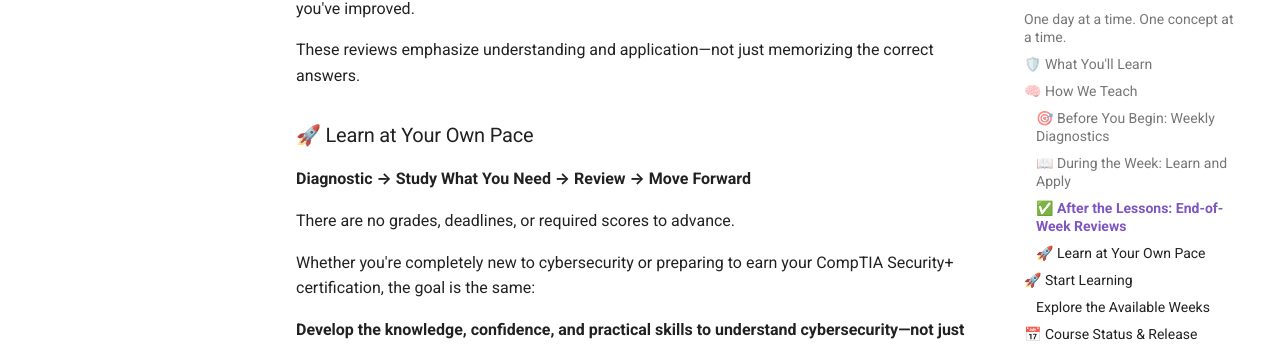
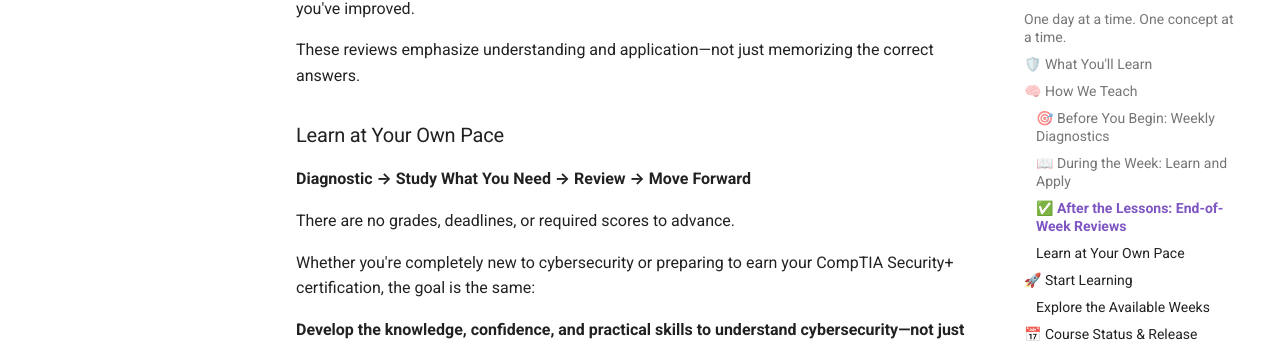
Before and after one commit to ghostparticle404/security-plus-study-academy, an MkDocs documentation site: the page built from docs/index.md, in a window 1280 px wide and 900 px high, scrolled down 2281 px. Shown: the part 137-481 px from the top of the window. Built offline with MkDocs 1.6.1 and Material for MkDocs 9.7.7, drawn with Linux system fonts in a browser that asks for light colours; comment, search, counter and statistics services are not loaded.

```diff
--- a/docs/index.md
+++ b/docs/index.md
@@ -78,7 +78,7 @@ If you completed the diagnostic, you can compare your before-and-after scores to
 
 These reviews emphasize understanding and application—not just memorizing the correct answers.
 
-### 🚀 Learn at Your Own Pace
+### Learn at Your Own Pace
 
 **Diagnostic → Study What You Need → Review → Move Forward**
 
```
